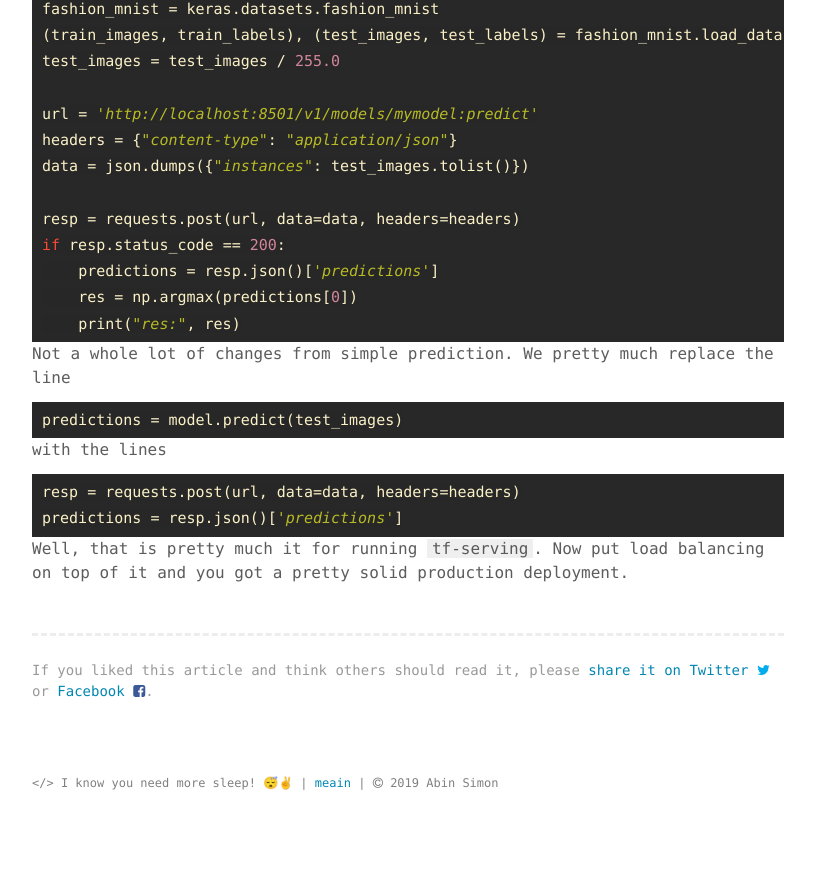
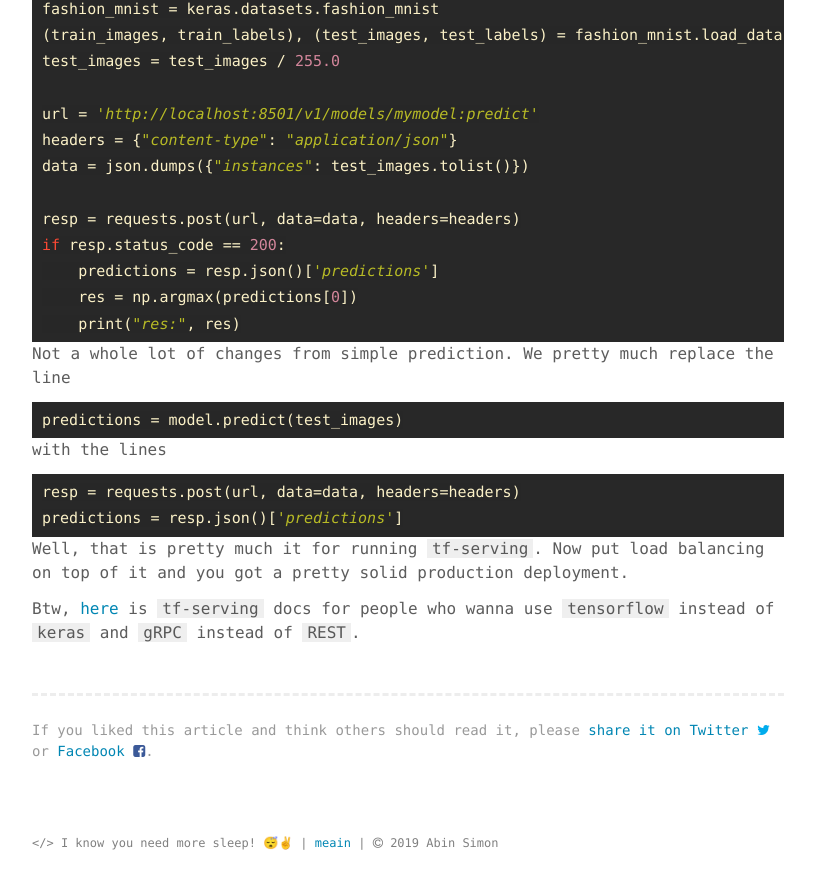
Before and after one commit to meain/blog, a Jekyll site: the page built from _posts/2019-05-11-beginner-guide-to-tf-serving.md, in a window 1280 px wide and 900 px high, scrolled down 3518 px. Shown: the top 889 px of the window, without its empty margins (232-1047 px from the left). Built offline with Jekyll 4.4.1, drawn with Linux system fonts in a browser that asks for light colours; some web fonts are replaced; before the commit the page ends 4358 px from its top, so only the background shows below that.

Commit message:
post:tf-serving:add tf-serving docs link

```diff
--- a/_posts/2019-05-11-beginner-guide-to-tf-serving.md
+++ b/_posts/2019-05-11-beginner-guide-to-tf-serving.md
@@ -178,3 +178,6 @@ predictions = resp.json()['predictions']
 
 Well, that is pretty much it for running `tf-serving`.
 Now put load balancing on top of it and you got a pretty solid production deployment.
+
+Btw, [here](https://www.tensorflow.org/tfx/serving/serving_basic) is `tf-serving` docs for people who wanna use `tensorflow`
+instead of `keras` and `gRPC` instead of `REST`.
```
